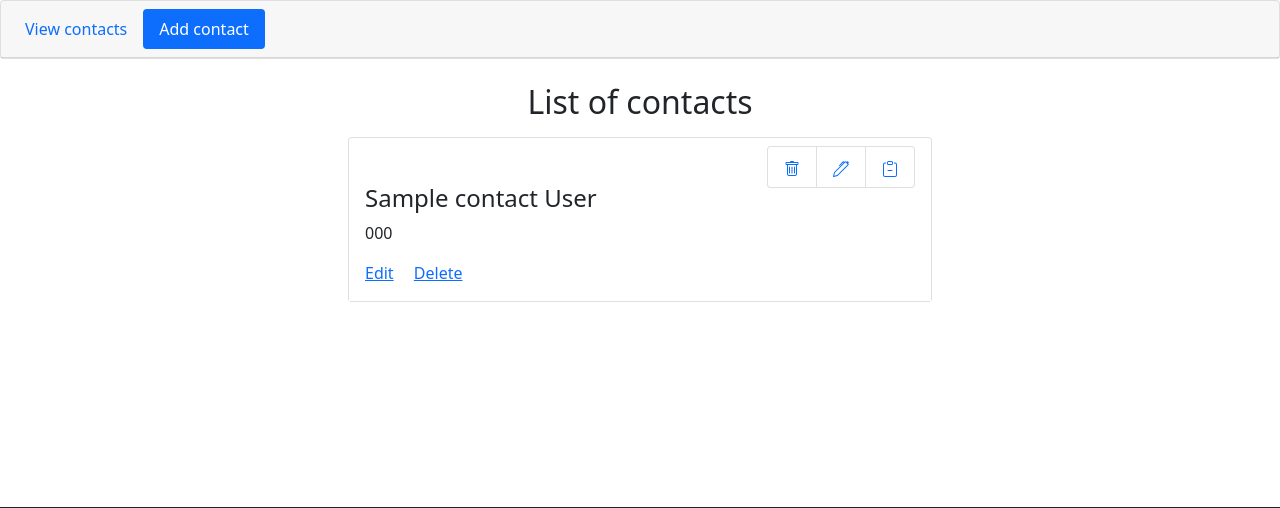
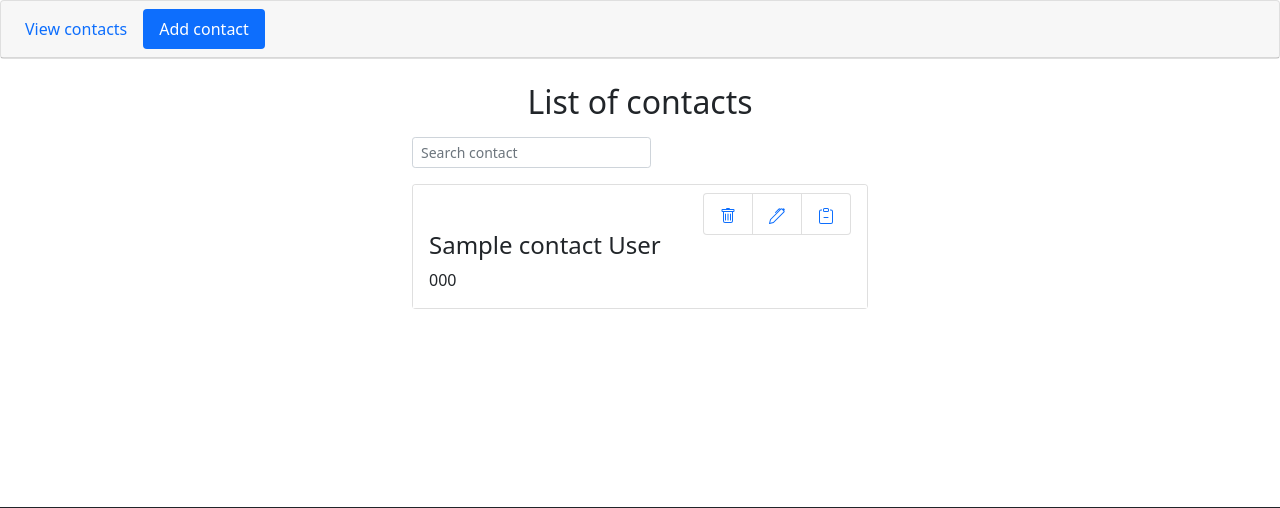
Before and after one commit to rostykpython/web_project, a Django app: template templates/addressbook_listview.html in a window 1280 px wide. Shown: the part 56-564 px from the top of the page. Run offline with Django 3.2, Linux system fonts and the light colour scheme; the template is opened without the code that fills it: most values are stand-ins (such as "Sample title", 1, 10 or a date in 2020).

Commit message:
Added search input

```diff
--- a/templates/addressbook_listview.html
+++ b/templates/addressbook_listview.html
@@ -13,9 +13,18 @@
             </ul>
         </div>
     </div>
-    <div class="container mb-4 mt-4 align-items-center" style="width: 50%; height: 50vh">
+    <div class="container mb-4 mt-4 align-items-center" style="width: 40%; min-height: 50vh; height: auto">
     <h2 class="text-center">List of contacts</h2>
+
         <ul class="list-group bg-white">
+            <li class="list-group-item border-0">
+                <form class="form-inline" style="width: 70%; text-decoration-color: pink">
+                    <i class="fas fa-search" aria-hidden="true"></i>
+                    <input class="form-control form-control-sm ml-3 w-75" type="text" placeholder="Search contact" name="search-area"
+                           aria-label="Search">
+                </form>
+
+            </li>
             {% for contact in contacts %}
             <li class="list-group-item border-0">
                 <div class="card bg-white">
@@ -56,8 +65,6 @@
                     <div class="card-body bg-white">
                         <h4 class="card-title">{{ contact.name }} {{ contact.surname }}</h4>
                         <p class="card-text">{{ contact.phone }}</p>
-                        <a href="{% url 'update' contact.id %}" class="card-link">Edit</a>
-                        <a href="{% url 'delete' contact.id%}" class="card-link">Delete</a>
                     </div>
                 </div>
             </li>
--- a/templates/homepage.html
+++ b/templates/homepage.html
@@ -26,8 +26,8 @@
             </div>
             <div class="d-flex">
                 <ul class="navbar-nav me-auto">
-                    <li class="nav-item"><a class="nav-link">Login</a></li>
-                    <li class="nav-item"><a class="nav-link">Register</a></li>
+                    <li class="nav-item"><a class="nav-link" href="">Login</a></li>
+                    <li class="nav-item"><a class="nav-link" href="">Register</a></li>
                 </ul>
             </div>
         </div>
```
Also changed, not shown: assistant_bot/views.py (+8 -0 lines), db.sqlite3.
